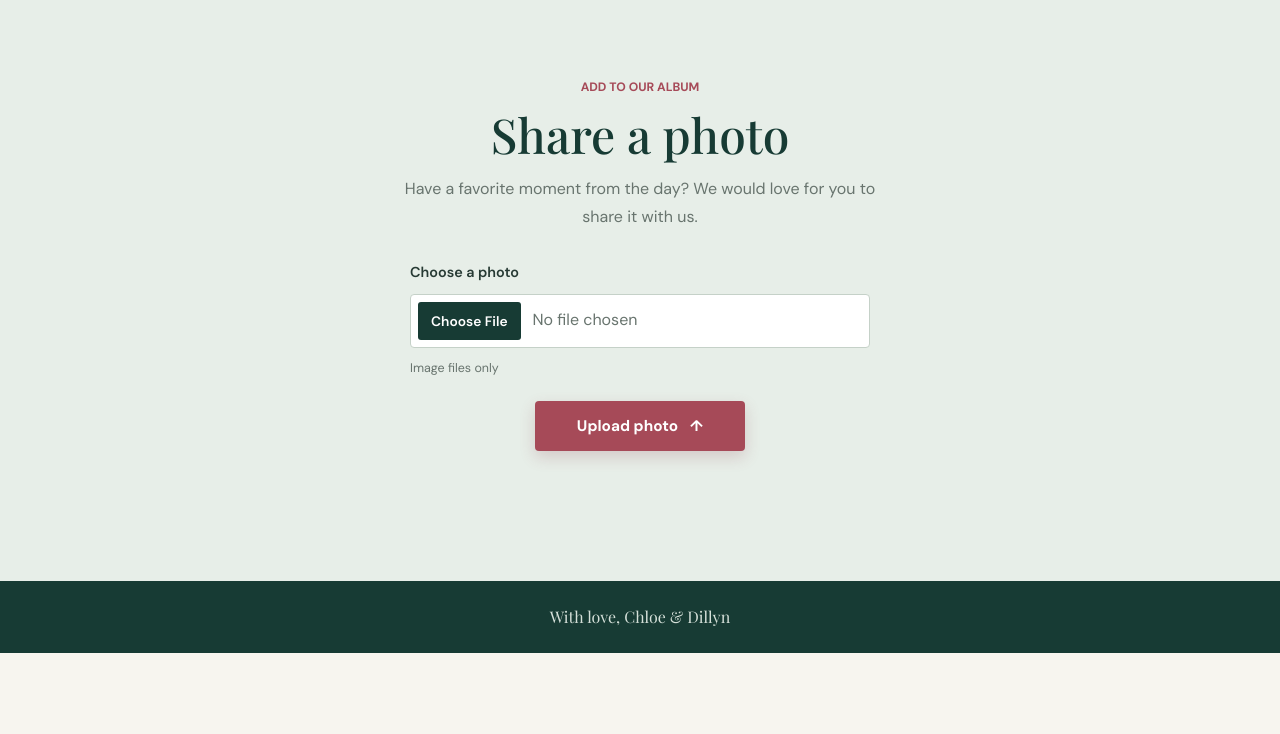
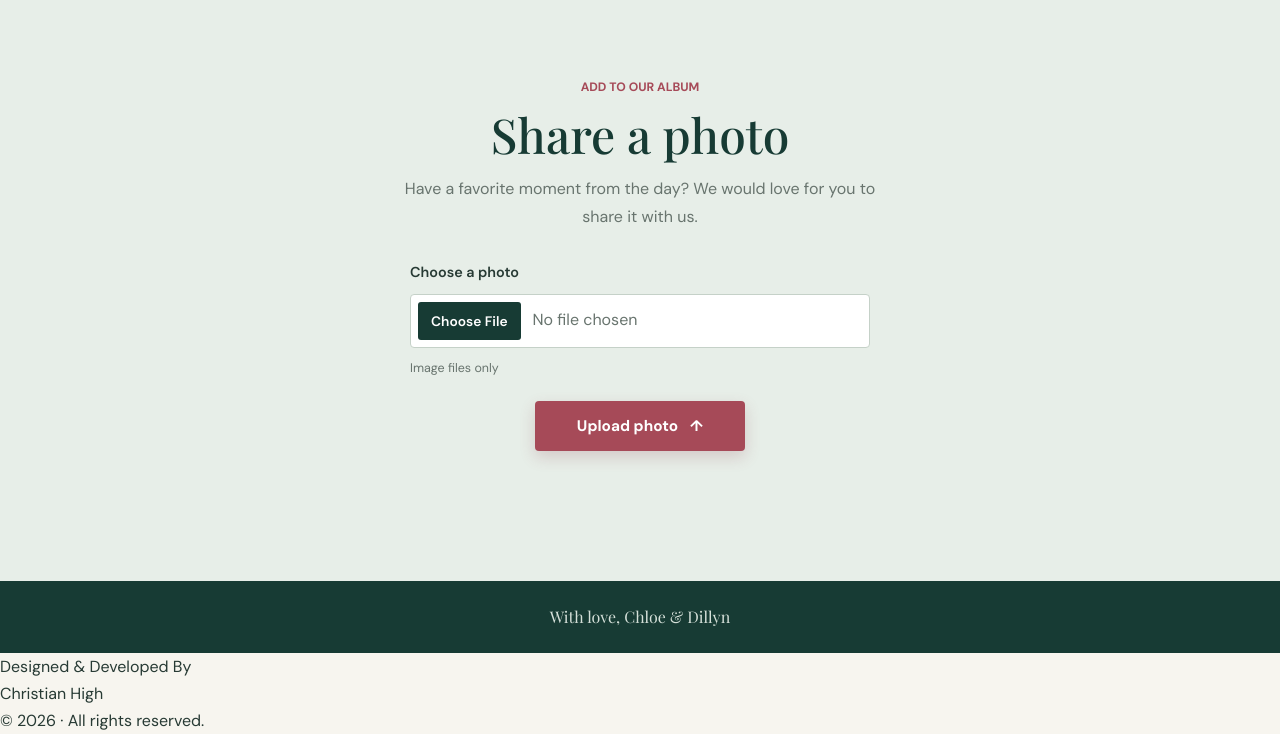
Before and after one commit to XechRustPro/Chloe-Dillyn-Wedding-Album, a plain HTML site: page index.html in a window 1280 px wide. Shown: the part 1142-1876 px from the top of the page. Before the commit the page ends 1795 px from the top, so only its background shows below. Drawn offline with nearby package versions, Linux system fonts and the light colour scheme; a web font is replaced by a local one.

Commit message:
Add Credits

```diff
--- a/index.html
+++ b/index.html
@@ -65,5 +65,15 @@
 
   <script src="config.js"></script>
   <script src="script.js"></script>
+
+
+<footer class="site-credit">
+  <p class="credit-label">Designed & Developed By</p>
+  <p class="credit-name">Christian High</p>
+  <p class="credit-copyright">
+    © 2026 · All rights reserved.
+  </p>
+</footer>
+
 </body>
 </html>
```
